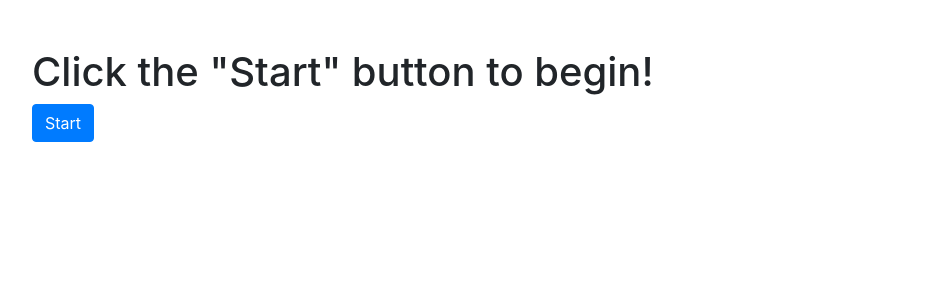
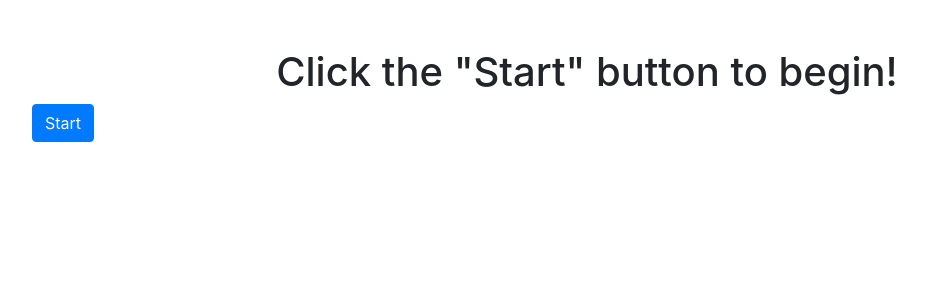
Before and after one commit to kentrietran/SEAsiaArchitectureProject, a Flask app: page / in a window 1280 px wide. Shown: the part 56-356 px from the top of the page, without its empty margins (53-979 px from the left). Run offline with Flask 3, Linux system fonts and the light colour scheme; some libraries are stand-ins or nearby versions.

Commit message:
centered home text

```diff
--- a/static/main.css
+++ b/static/main.css
@@ -0,0 +1,3 @@
+#click-to-start-text{
+    text-align: center;
+}
--- a/templates/home.html
+++ b/templates/home.html
@@ -2,7 +2,7 @@
 
 {% block content %}
     <div class="mt-5">
-        <h1>Click the "Start" button to begin!</h1>
+        <h1 id="click-to-start-text">Click the "Start" button to begin!</h1>
         <a href="/home2" class="btn btn-primary">Start</a>
     </div>
 {% endblock %}
```
